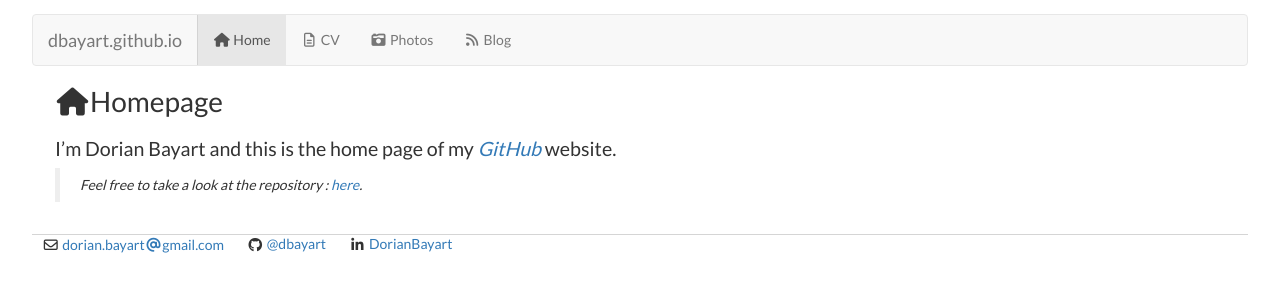
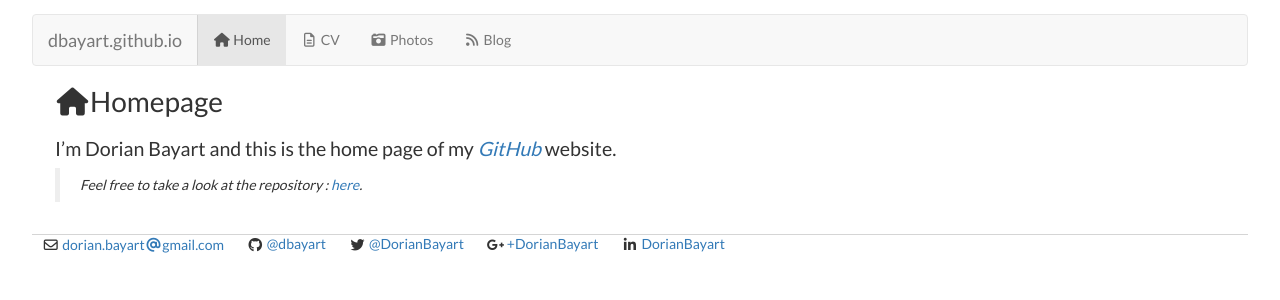
Before and after one commit to dorianbayart/dorianbayart.github.io, a Jekyll site: the page built from index.md, in a window 1280 px wide. Shown: the top 300 px of the page. Built offline with Jekyll 4.4.1, drawn with Linux system fonts in a browser that asks for light colours; nearby versions of some CDN libraries.

Commit message:
Update footer.html

```diff
--- a/_includes/footer.html
+++ b/_includes/footer.html
@@ -2,6 +2,8 @@
   <ul>
     <li><i class="fa fa-envelope-o fa-fw"></i>&nbsp;<a href="mailto:dorian.bayart+github@gmail.com">dorian.bayart<i class="fa fa-at fa-fw" aria-hidden="true"></i>gmail.com</a></li>
     <li><i class="fa fa-github fa-fw"></i>&nbsp;<a href="https://github.com/dbayart">@dbayart</a></li>
+    <li><i class="fa fa-twitter fa-fw"></i>&nbsp;<a href="https://twitter.com/dorianbayart">@DorianBayart</a></li>
+    <li><i class="fa fa-google-plus fa-fw"></i>&nbsp;<a href="https://plus.google.com/+DorianBayart">+DorianBayart</a></li>
     <li><i class="fa fa-linkedin fa-fw"></i>&nbsp;<a href="https://fr.linkedin.com/in/dorianbayart">DorianBayart</a></li>
   </ul>
 </footer>
```
